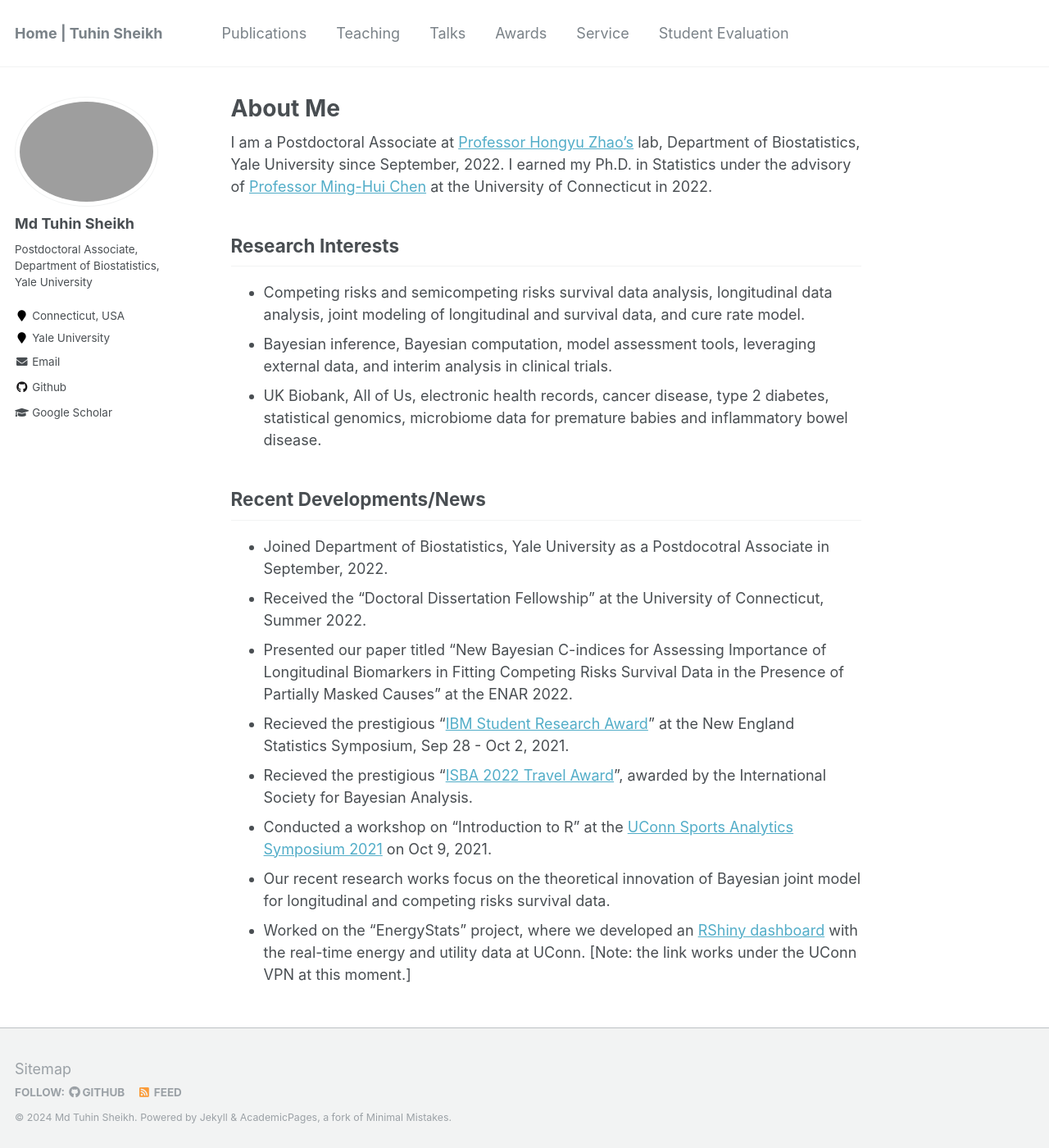
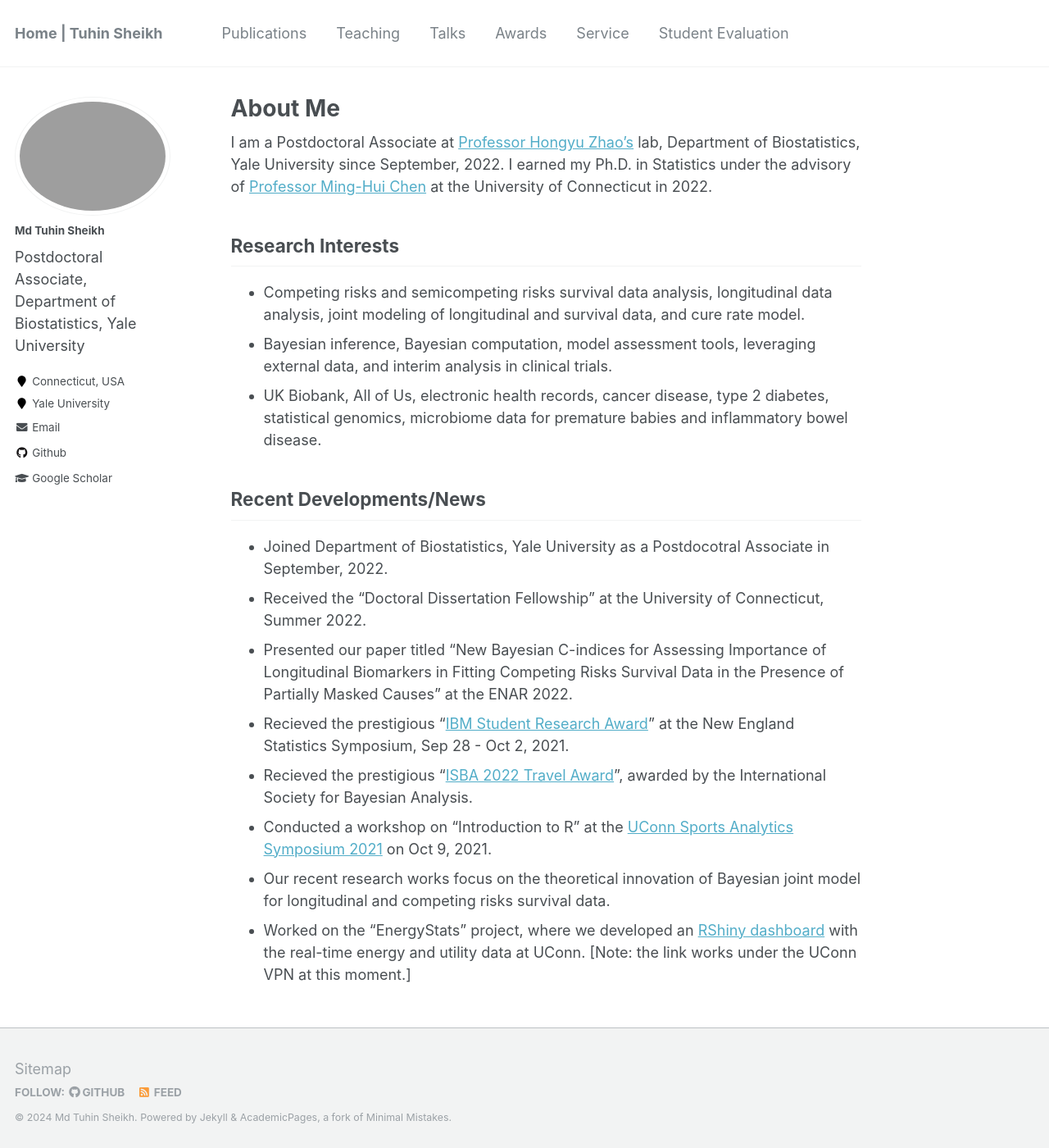
Before and after one commit to mdtuhinsheikh/mdtuhinsheikh.github.io, a Jekyll site: the page built from _pages/about.md, in a window 1280 px wide and 1400 px high. Shown: the whole window at 82% size. Built offline with Jekyll 4.4.1, drawn with Linux system fonts in a browser that asks for light colours.

Commit message:
changed sidebar font size

```diff
--- a/_sass/_sidebar.scss
+++ b/_sass/_sidebar.scss
@@ -83,7 +83,7 @@
   }
 
   img {
-    max-width: 175px;
+    max-width: 200px;
     border-radius: 50%;
 
     @include breakpoint($large) {
@@ -118,7 +118,7 @@
 }
 .sidebar .author__name {
   font-family: $sans-serif;
-  font-size: $type-size-5;
+  font-size: $type-size-6;
 }
 
 .author__bio {
@@ -128,6 +128,11 @@
     margin-top: 10px;
     margin-bottom: 20px;
   }
+}
+
+.sidebar .author__bio {
+  font-family: $sans-serif;
+  font-size: $type-size-5;
 }
 
 .author__urls-wrapper {
```
